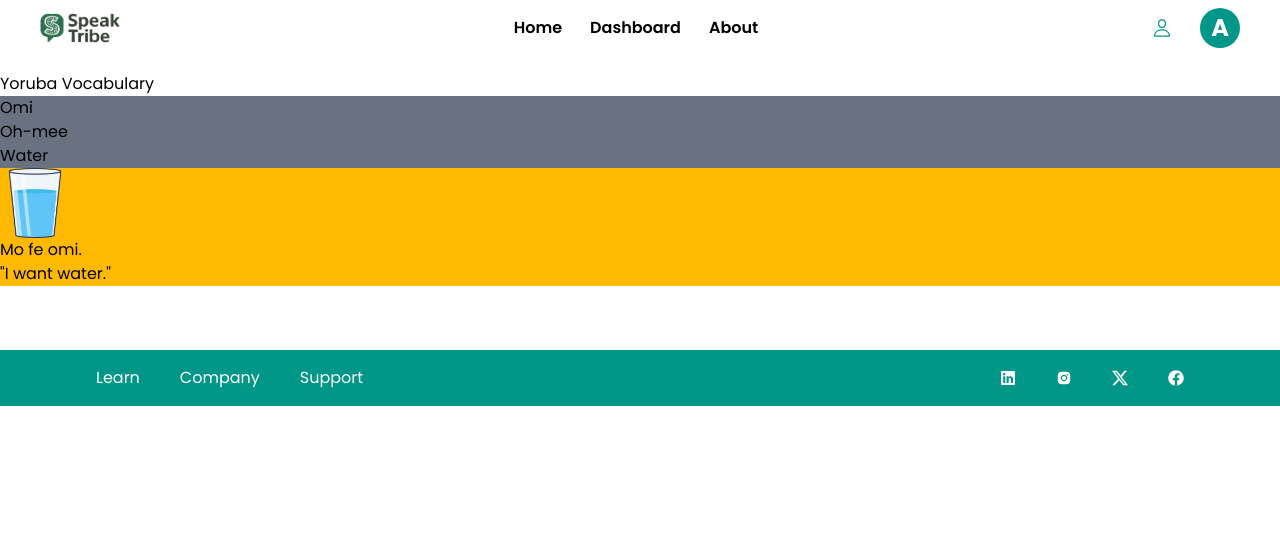
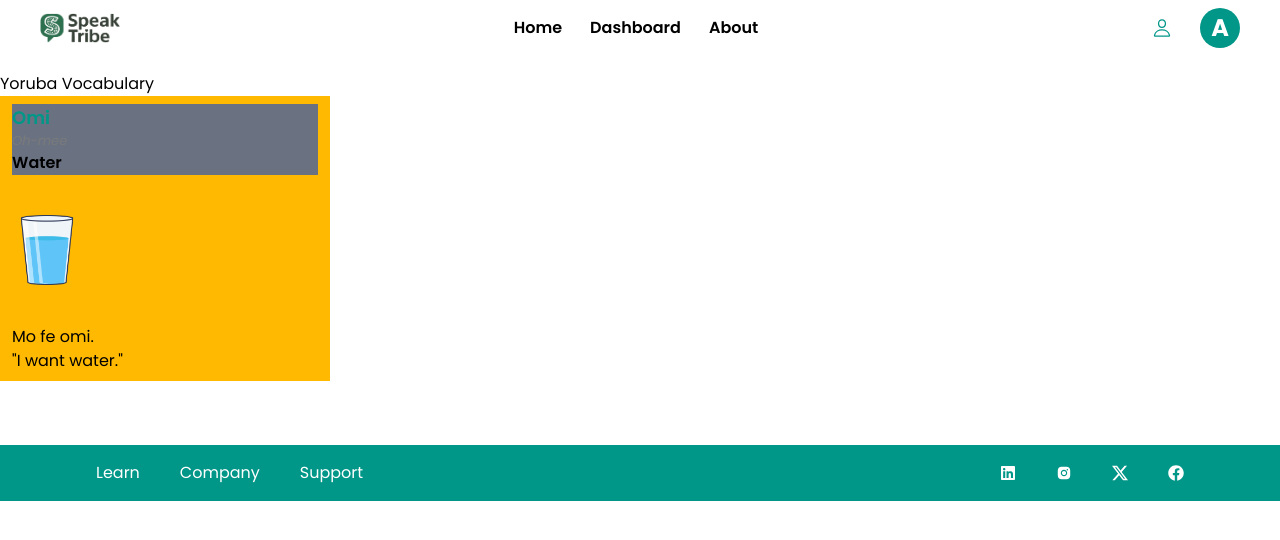
Before and after one commit to SpeakTribe-2-0/speaktribe-frontend, a React (Vite) app: page /yoruba-word in a window 1280 px wide. Shown: the top 540 px of the page. Built offline with nearby package versions, Linux system fonts and the light colour scheme.

Commit message:
fixed deployment

```diff
--- a/src/components/words/YorubaWords.jsx
+++ b/src/components/words/YorubaWords.jsx
@@ -11,13 +11,13 @@ const YorubaWords = () => {
       <div>
         <p>Yoruba Vocabulary</p>
       </div>
-      <div className=' bg-amber-400'>
+      <div className=' bg-amber-400 w-[330px] px-3 py-2'>
         <div className=' bg-gray-500'>
-          <p>Omi</p>
-          <p>Oh-mee</p>
-          <p>Water</p>
+          <p className=' text-[#009688] font-semibold text-[18px]'>Omi</p>
+          <p className=' text-[#7a7a7a] text-[13px] italic'>Oh-mee</p>
+          <p className=' font-semibold'>Water</p>
         </div>
-        <div className=' w-[70px]'>
+        <div className=' w-[70px] py-10'>
           <img src={water} alt="" />
         </div>
         <div>
--- a/src/pages/user/LoginPage.jsx
+++ b/src/pages/user/LoginPage.jsx
@@ -5,7 +5,7 @@ import { toast, ToastContainer } from "react-toastify";
 import { motion } from "framer-motion";
 import "react-toastify/dist/ReactToastify.css";
 
-import Logo from "../../assets/speaktribe-logo.png";
+import Logo from "../../assets/speakTribe-logo.png";
 import learningImage from "../../assets/undraw_reading-time_gcvc.svg";
 
 const LoginPage = () => {
```
Also changed, not shown: src/documentation.txt (added).
